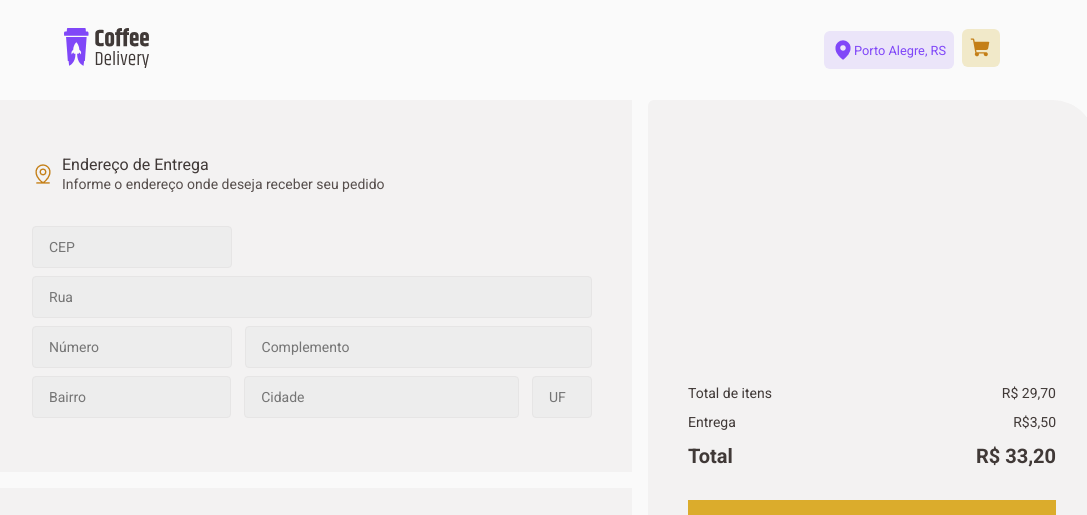
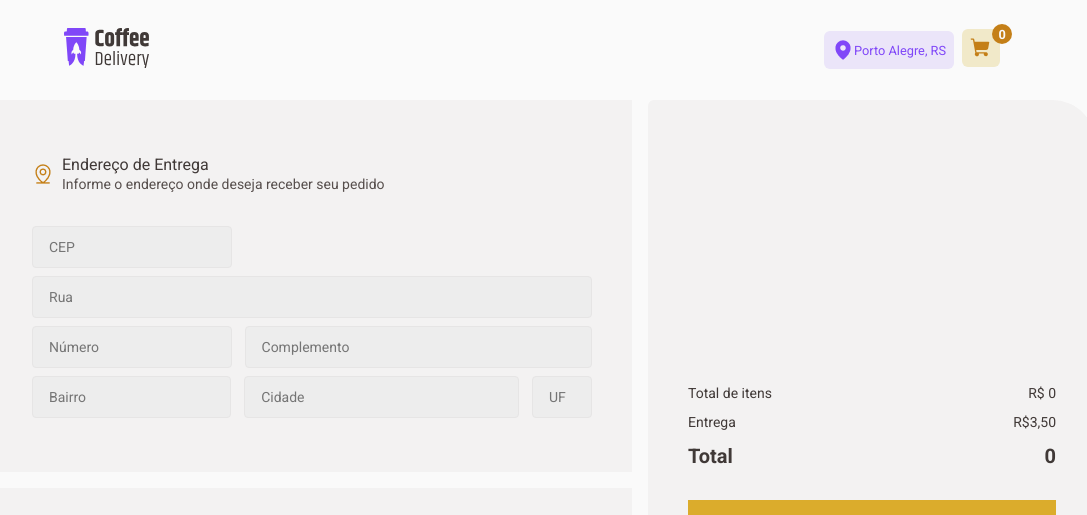
Before and after one commit to gevored/Coffee-Delivery, a React (Vite) app: page /checkout in a window 1280 px wide. Shown: the top 515 px of the page, without its empty margins (96-1183 px from the left). Built offline with nearby package versions, Linux system fonts and the light colour scheme; data requests are answered from the project's data file.

Commit message:
calculated the value of items and shou the count of items at  cart icon

```diff
--- a/src/components/Header/index.tsx
+++ b/src/components/Header/index.tsx
@@ -1,10 +1,19 @@
-import { HeaderContainer, SideHeaderMenu } from './styles'
+import { HeaderContainer, SideHeaderMenu, SpanCart, BoxCart } from './styles'
 import Logo from '../../assets/Images/Logo.svg'
 import Cart from '../../assets/Images/Cart.svg'
 import Point from '../../assets/Images/point.png'
 import { Link } from 'react-router-dom'
+import { CreateContextCaffe } from '../../context/cartContext'
+import { useContext } from 'react'
 
 export function Header() {
+  const { selectedListCaffes } = useContext(CreateContextCaffe)
+
+  const countItens = selectedListCaffes?.reduce(
+    (partialSum, obj) => partialSum + obj.qtd!,
+    0
+  )
+
   return (
     <HeaderContainer>
       <div>
@@ -17,7 +26,10 @@ export function Header() {
             <h1>Porto Alegre, RS</h1>
           </span>
           <Link to="/checkout">
-            <img src={Cart} alt="" />
+            <BoxCart>
+              <img src={Cart} alt="" />
+              <SpanCart>{countItens}</SpanCart>
+            </BoxCart>
           </Link>
         </SideHeaderMenu>
       </div>
--- a/src/components/Header/styles.ts
+++ b/src/components/Header/styles.ts
@@ -10,10 +10,14 @@ export const HeaderContainer = styled.div`
   align-items: center;
   justify-content: center;
 
-  div {
+  & > div {
     display: flex;
     width: 100%;
     justify-content: space-between;
+  }
+
+  a {
+    all: unset;
   }
 `
 
@@ -23,7 +27,7 @@ export const SideHeaderMenu = styled.span`
   gap: 0.5rem;
   align-items: center;
 
-  span {
+  & > span {
     height: 2.375rem;
     display: flex;
     border-radius: 6px;
@@ -38,3 +42,32 @@ export const SideHeaderMenu = styled.span`
     }
   }
 `
+
+export const BoxCart = styled.div`
+  position: relative;
+`
+
+export const SpanCart = styled.span`
+  color: ${(props) => props.theme.background};
+  font-weight: 700;
+  font-family: 'Roboto', sans-serif;
+  font-size: 0.8rem;
+
+  width: 20px;
+  height: 20px;
+  background-color: ${(props) => props.theme['orange-400']};
+
+  display: inline-flex;
+  justify-content: center;
+  align-items: center;
+  border-radius: 50%;
+
+  img {
+    z-index: -1;
+    position: relative;
+  }
+
+  position: absolute;
+  top: -5px;
+  left: 30px;
+`
--- a/src/pages/CheckoutPage/SelectedCoffees/TotalValue/index.tsx
+++ b/src/pages/CheckoutPage/SelectedCoffees/TotalValue/index.tsx
@@ -1,10 +1,19 @@
 import { TotalValueContainer, ValueRowDefault, ValueRowTotal } from './styles'
+import { CreateContextCaffe } from '../../../../context/cartContext'
+import { useContext } from 'react'
 export function TotalValue() {
+  const { selectedListCaffes } = useContext(CreateContextCaffe)
+
+  const totalValue = selectedListCaffes?.reduce(
+    (partialSum, obj) => partialSum + obj.price * obj.qtd!,
+    0
+  )
+
   return (
     <TotalValueContainer>
       <ValueRowDefault>
         <p>Total de itens</p>
-        <p>R$ 29,70</p>
+        <p>R$ {totalValue ? (totalValue / 100).toFixed(2) : 0}</p>
       </ValueRowDefault>
       <ValueRowDefault>
         <p>Entrega</p>
@@ -12,7 +21,7 @@ export function TotalValue() {
       </ValueRowDefault>
       <ValueRowTotal>
         <p>Total</p>
-        <p>R$ 33,20</p>
+        <p>{totalValue ? (totalValue / 100 + 3.5).toFixed(2) : 0}</p>
       </ValueRowTotal>
     </TotalValueContainer>
   )
--- a/src/pages/SucessPage/index.tsx
+++ b/src/pages/SucessPage/index.tsx
@@ -18,11 +18,10 @@ export function SucessPage() {
   const { formData } = useContext(CreateContextCaffe)
   const { street, numberStreet, city, UF, area, radioPaymentMethod } =
     formData as FormSchemaType
-  console.log(formData)
+
   return (
     <>
       <Header />
-
       <SucessPageContainer>
         <TitleDelivery>
           <h1>Uhu! Pedido confirmado</h1>
```
